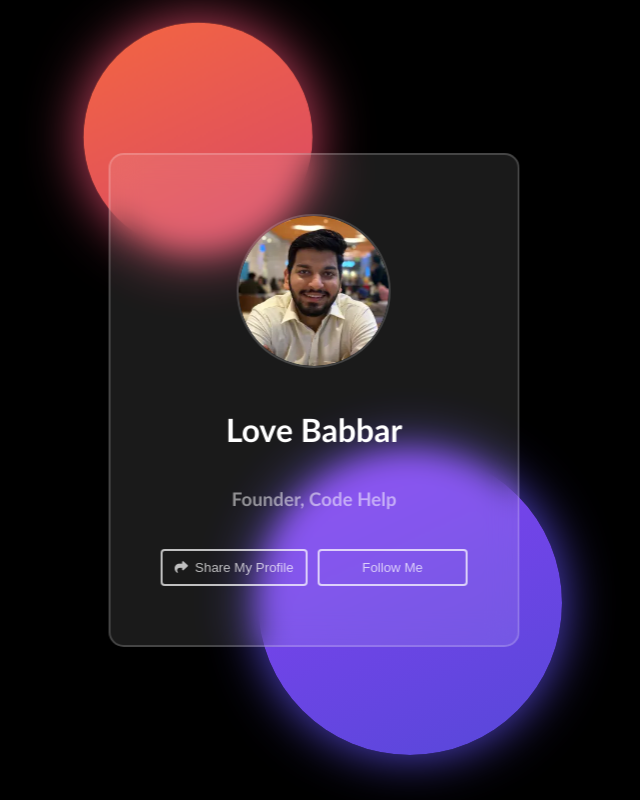
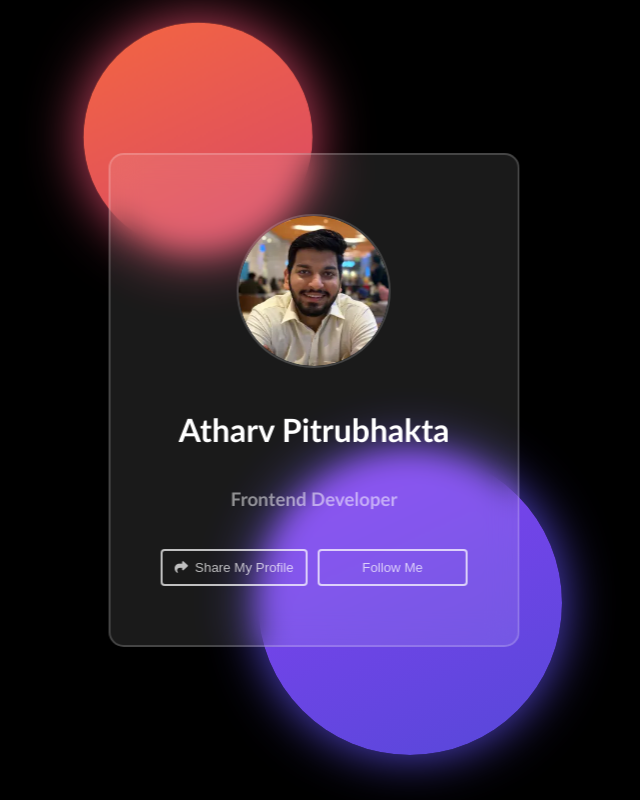
Before and after one commit to AtharvPitrubhakta/ShareModelApp, a plain HTML site: page index.html in a window 1280 px wide. Shown: the whole page, without its empty margins (326-966 px from the left). Drawn offline with Linux system fonts and the light colour scheme.

Commit message:
Update index.html

```diff
--- a/index.html
+++ b/index.html
@@ -5,7 +5,7 @@
   <meta charset="UTF-8" />
   <meta http-equiv="X-UA-Compatible" content="IE=edge" />
   <meta name="viewport" content="width=device-width, initial-scale=1.0" />
-  <title>Profile Share Modal | Codehelp</title>
+  <title>Profile Share Modal | ARP</title>
   <link rel="shortcut icon" href="./assets/favicon.ico" type="image/x-icon">
   <link rel="stylesheet" href="./style.css" />
 </head>
@@ -20,10 +20,10 @@
         <img src="./assets/profile-image.webp" alt="user" />
       </div>
       <div class="user-name">
-        <h2>Love Babbar</h2>
+        <h2>Atharv Pitrubhakta</h2>
       </div>
       <div class="designation">
-        <h3>Founder, Code Help</h3>
+        <h3>Frontend Developer</h3>
       </div>
       <div class="bottom-group">
         <button onclick="openModal()" class="btn-share btn-card">
```
